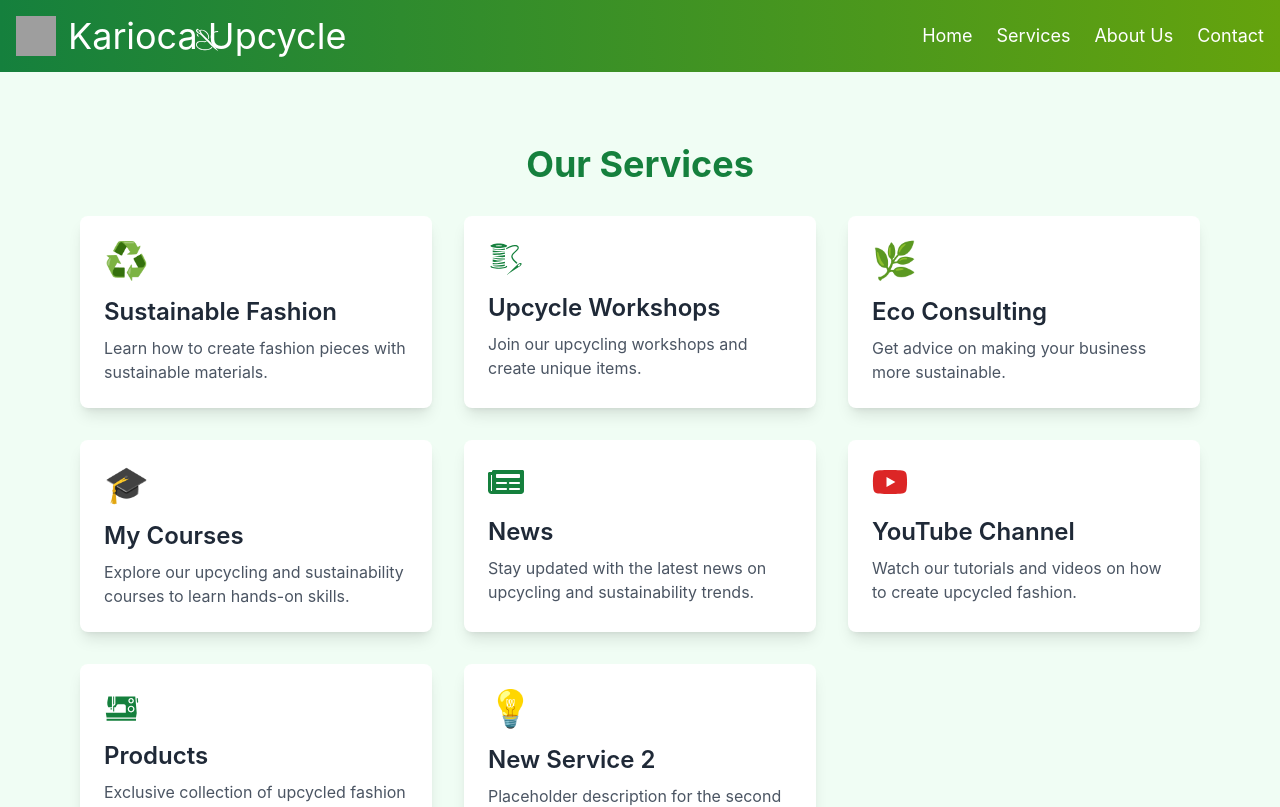
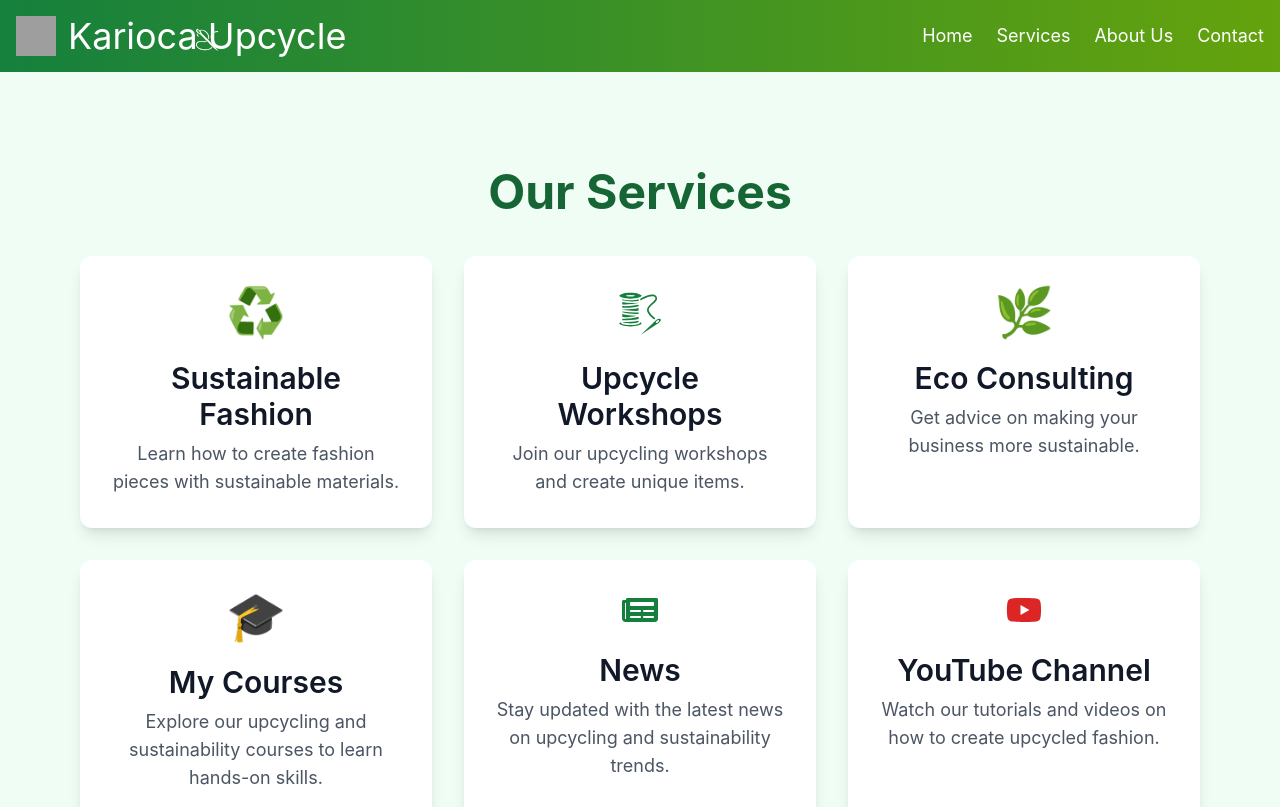
Before and after one commit to MA1681/KariocaUpcycle, a React (Create React App) app: page /services in a window 1280 px wide. Shown: the top 807 px of the page. Built offline with nearby package versions, Linux system fonts and the light colour scheme; grey boxes are pictures that could not be loaded.

Commit message:
giving some modern style to pages

```diff
--- a/src/App.jsx
+++ b/src/App.jsx
@@ -7,7 +7,7 @@
 import Workshops from "./pages/Workshops";
 import Contact from "./pages/Contact";
 import Contact1 from "./pages/Contact1";
-
+import MyCourses from './pages/MyCourses';
 
 
 import 'animate.css';
@@ -24,6 +24,7 @@
         <Route path="/services/workshops" element={<Workshops />} />
         <Route path="/contact" element={<Contact />} />
         <Route path="/contact1" element={<Contact1 />} />
+        <Route path="/services/courses" element={<MyCourses />} />
         {/* Add more routes as needed */}
       </Routes>
     </Router>
--- a/src/Assets/NeedleAndThread.jsx
+++ b/src/Assets/NeedleAndThread.jsx
@@ -1,9 +1,10 @@
+// NeedleAndThread.jsx
 import React from 'react';
-import './App.css';  // Ensure you're importing App.css in this component or globally
+import './App.css'; // Keep this, but we'll enhance it below
 
 const NeedleAndThread = () => {
   return (
-    <div className="needle-thread">
+    <div className="needle-thread-container">
       <div className="needle"></div>
       <div className="thread"></div>
       <div className="needle-thread-text">
--- /dev/null
+++ b/src/pages/MyCourses.jsx
@@ -0,0 +1,87 @@
+import React from "react";
+import Layout from "../components/Layout";
+
+const courses = [
+  {
+    title: "Upcycle Jeans Tutorial",
+    link: "https://www.youtube.com/watch?v=KS_OIQA8-ro",
+    preview: "https://img.youtube.com/vi/KS_OIQA8-ro/hqdefault.jpg",
+    video: "https://your-website.com/preview-video/upcycle-jeans-tutorial.mp4" // Replace with actual .mp4 video URL
+  },
+  {
+    title: "Create a Denim Bag",
+    link: "https://www.youtube.com/watch?v=X60Z6tRT5Co",
+    preview: "https://img.youtube.com/vi/X60Z6tRT5Co/hqdefault.jpg",
+    video: "https://your-website.com/preview-video/denim-bag.mp4" // Replace with actual .mp4 video URL
+  },
+  {
+    title: "Old Shirt to Trendy Top",
+    link: "https://www.youtube.com/watch?v=kPv5A1U3aqA",
+    preview: "https://www.youtube.com/watch?v=kPv5A1U3aqA",
+    video: "https://your-website.com/preview-video/old-shirt-to-trendy-top.mp4" // Replace with actual .mp4 video URL
+  },
+  {
+    title: "Upcycled Fashion Tips",
+    link: "https://www.youtube.com/watch?v=ivxl_-LWyss&t=9s",
+    preview: "https://www.youtube.com/watch?v=ivxl_-LWyss&t=9s",
+    video: "https://your-website.com/preview-video/upcycled-fashion-tips.mp4" // Replace with actual .mp4 video URL
+  },
+  {
+    title: "DIY Denim Accessories",
+    link: "https://www.youtube.com/watch?v=sATDMeVtZsI",
+    preview: "https://www.youtube.com/watch?v=sATDMeVtZsI",
+    video: "https://your-website.com/preview-video/diy-denim-accessories.mp4" // Replace with actual .mp4 video URL
+  },
+  {
+    title: "From Trash to Trend",
+    link: "https://www.youtube.com/watch?v=Wwji8EpKO8s",
+    preview: "https://www.youtube.com/watch?v=Wwji8EpKO8s",
+    video: "https://your-website.com/preview-video/from-trash-to-trend.mp4" // Replace with actual .mp4 video URL
+  }
+];
+
+const MyCourses = () => {
+  return (
+    <Layout>
+      <div className="py-12 px-6 md:px-12 bg-green-50 min-h-screen">
+        <h1 className="text-4xl font-bold text-center text-green-800 mb-12">
+          My Upcycling Courses
+        </h1>
+        <div className="grid grid-cols-1 sm:grid-cols-2 lg:grid-cols-3 gap-8">
+          {courses.map((course, idx) => (
+            <a
+              key={idx}
+              href={course.link}
+              target="_blank"
+              rel="noopener noreferrer"
+              className="group relative rounded-2xl shadow-2xl overflow-hidden transform hover:scale-105 transition-all duration-300 bg-white"
+            >
+              {/* Thumbnail */}
+              <img
+                src={course.preview}
+                alt={course.title}
+                className="w-full h-60 object-cover group-hover:opacity-0 transition-all duration-500 ease-in-out"
+              />
+              {/* Video Preview on Hover */}
+              <video
+                src={course.video}
+                muted
+                loop
+                playsInline
+                className="w-full h-60 object-cover absolute top-0 left-0 opacity-0 group-hover:opacity-100 transition-all duration-500 ease-in-out"
+              />
+              {/* Title Overlay */}
+              <div className="absolute bottom-0 w-full bg-gradient-to-t from-green-800/80 to-transparent p-4 text-white text-lg font-semibold group-hover:bg-green-900/90 transition-colors duration-300 z-10">
+                <h2 className="text-lg font-semibold">{course.title}</h2>
+              </div>
+              {/* Hover Shadow Effect */}
+              <div className="absolute inset-0 bg-gradient-to-t from-black/50 to-transparent opacity-0 group-hover:opacity-100 transition-all duration-300"></div>
+            </a>
+          ))}
+        </div>
+      </div>
+    </Layout>
+  );
+};
+
+export default MyCourses;
--- a/src/pages/Services.jsx
+++ b/src/pages/Services.jsx
@@ -1,48 +1,46 @@
 import React from 'react';
 import { FaYoutube, FaNewspaper } from 'react-icons/fa';
 import { GiSewingMachine, GiSewingString } from 'react-icons/gi';
-import Layout from "../components/Layout"; // Make sure to import your Layout component
-import { Link } from 'react-router-dom'; // Ensure you import Link
+import Layout from "../components/Layout";
+import { Link } from 'react-router-dom';
 
-// Updated servicesData array with icons for YouTube and Newspaper
 const servicesData = [
   {
     title: "Sustainable Fashion",
     description: "Learn how to create fashion pieces with sustainable materials.",
-    icon: "♻️", // You can replace with any icon or image
+    icon: "♻️",
     link: "/services/sustainable-fashion",
   },
   {
     title: "Upcycle Workshops",
     description: "Join our upcycling workshops and create unique items.",
-    icon: <GiSewingString />, // You can replace with any icon or image
+    icon: <GiSewingString />,
     link: "/services/workshops",
   },
   {
     title: "Eco Consulting",
     description: "Get advice on making your business more sustainable.",
     icon: "🌿",
-    link: "/services/eco-consulting", // You can replace with any icon or image
+    link: "/services/eco-consulting",
   },
-  // New cards for "My Courses", "News", "YouTube Channel"
   {
     title: "My Courses",
     description: "Explore our upcycling and sustainability courses to learn hands-on skills.",
     icon: "🎓",
-    link: "/services/courses", // Icon for courses
+    link: "/services/courses",
   },
   {
     title: "News",
     description: "Stay updated with the latest news on upcycling and sustainability trends.",
     icon: <FaNewspaper className="text-4xl text-green-700" />,
-    link: "/services/news", // Icon for news
+    link: "/services/news",
   },
   {
     title: "YouTube Channel",
     description: "Watch our tutorials and videos on how to create upcycled fashion.",
     icon: <FaYoutube className="text-4xl text-red-600" />,
-    link: "https://www.youtube.com/@linyaraujo8177", // Update with your YouTube channel URL
-    isExternal: true // Added flag to identify external link
+    link: "https://www.youtube.com/@linyaraujo8177",
+    isExternal: true
   },
   {
     title: "Products",
@@ -50,48 +48,40 @@
     icon: <GiSewingMachine />,
     link: "/services/Products",
   },
-  {
-    title: "New Service 2",
-    description: "Placeholder description for the second new service.",
-    icon: "💡",
-    link: "/services/new-service-2", // Placeholder icon
-  },
 ];
 
 const Services = () => {
   return (
     <Layout>
-      <div className="services-container py-10 px-6 md:px-12">
-        <h2 className="text-4xl font-bold text-center text-green-700 mb-8">Our Services</h2>
-        <div className="grid grid-cols-1 md:grid-cols-3 gap-8">
+      <div className="services-container py-16 px-6 md:px-12">
+        <h2 className="text-5xl font-bold text-center text-green-800 mb-10">Our Services</h2>
+        <div className="grid grid-cols-1 sm:grid-cols-2 md:grid-cols-3 gap-8">
           {servicesData.map((service, index) => (
             service.isExternal ? (
               <a
                 key={index}
                 href={service.link}
-                target="_blank" // Opens in a new tab
-                rel="noopener noreferrer" // Security reason for opening in a new tab
-                className="service-card transform transition-all duration-300 hover:scale-105 hover:shadow-2xl p-6 bg-white rounded-lg shadow-lg hover:bg-green-100"
+                target="_blank"
+                rel="noopener noreferrer"
+                className="service-card transform transition-all duration-300 hover:scale-105 hover:shadow-xl p-8 bg-white rounded-xl shadow-lg hover:bg-green-50 flex flex-col items-center text-center"
               >
-                <div className="icon text-4xl text-green-700 mb-4">
+                <div className="icon text-5xl mb-6 text-green-700">
                   {service.icon}
                 </div>
-
-                <h3 className="text-2xl font-semibold text-gray-800">{service.title}</h3>
-                <p className="text-gray-600 mt-2">{service.description}</p>
+                <h3 className="text-3xl font-semibold text-gray-900 mb-2">{service.title}</h3>
+                <p className="text-lg text-gray-600">{service.description}</p>
               </a>
             ) : (
               <Link
                 key={index}
-                to={service.link} // Internal link handling
-                className="service-card transform transition-all duration-300 hover:scale-105 hover:shadow-2xl p-6 bg-white rounded-lg shadow-lg hover:bg-green-100"
+                to={service.link}
+                className="service-card transform transition-all duration-300 hover:scale-105 hover:shadow-xl p-8 bg-white rounded-xl shadow-lg hover:bg-green-50 flex flex-col items-center text-center"
               >
-                <div className="icon text-4xl text-green-700 mb-4">
+                <div className="icon text-5xl mb-6 text-green-700">
                   {service.icon}
                 </div>
-
-                <h3 className="text-2xl font-semibold text-gray-800">{service.title}</h3>
-                <p className="text-gray-600 mt-2">{service.description}</p>
+                <h3 className="text-3xl font-semibold text-gray-900 mb-2">{service.title}</h3>
+                <p className="text-lg text-gray-600">{service.description}</p>
               </Link>
             )
           ))}
--- a/src/pages/UpcycleWorkshops.jsx
+++ /dev/null
@@ -1,49 +0,0 @@
-import React from 'react';
-import Layout from "../components/Layout"; // Import your Layout component
-
-// Workshops data array with details about the workshops
-const workshopsData = [
-  {
-    title: "Recycled Fashion Workshop",
-    description: "Learn how to create fashionable items from recycled materials.",
-    icon: "♻️",
-  },
-  {
-    title: "Furniture Restoration Workshop",
-    description: "Give old furniture a new life with upcycling techniques.",
-    icon: "🪑",
-  },
-  {
-    title: "Eco-friendly Art Workshop",
-    description: "Create beautiful art pieces from upcycled materials.",
-    icon: "🎨",
-  },
-  // Add more workshops as necessary
-];
-
-const UpcycleWorkshops = () => {
-  return (
-    <Layout>
-      <div className="workshops-container py-10 px-6 md:px-12">
-        <h2 className="text-4xl font-bold text-center text-green-700 mb-8">Our Upcycle Workshops</h2>
-        <div className="grid grid-cols-1 md:grid-cols-3 gap-8">
-          {workshopsData.map((workshop, index) => (
-            <div
-              key={index}
-              className="workshop-card transform transition-all duration-300 hover:scale-105 hover:shadow-2xl p-6 bg-white rounded-lg shadow-lg hover:bg-green-100"
-            >
-              <div className="icon text-4xl text-green-700 mb-4">
-                {/* You can use a different icon if needed */}
-                <span>{workshop.icon}</span>
-              </div>
-              <h3 className="text-2xl font-semibold text-gray-800">{workshop.title}</h3>
-              <p className="text-gray-600 mt-2">{workshop.description}</p>
-            </div>
-          ))}
-        </div>
-      </div>
-    </Layout>
-  );
-};
-
-export default UpcycleWorkshops;
```
Also changed, not shown: src/App.css (+63 -2 lines), src/components/AnimatedTitle.jsx (deleted, +0 -30 lines), src/pages/About.jsx (+26 -16 lines), src/pages/Courses.jsx (deleted).
